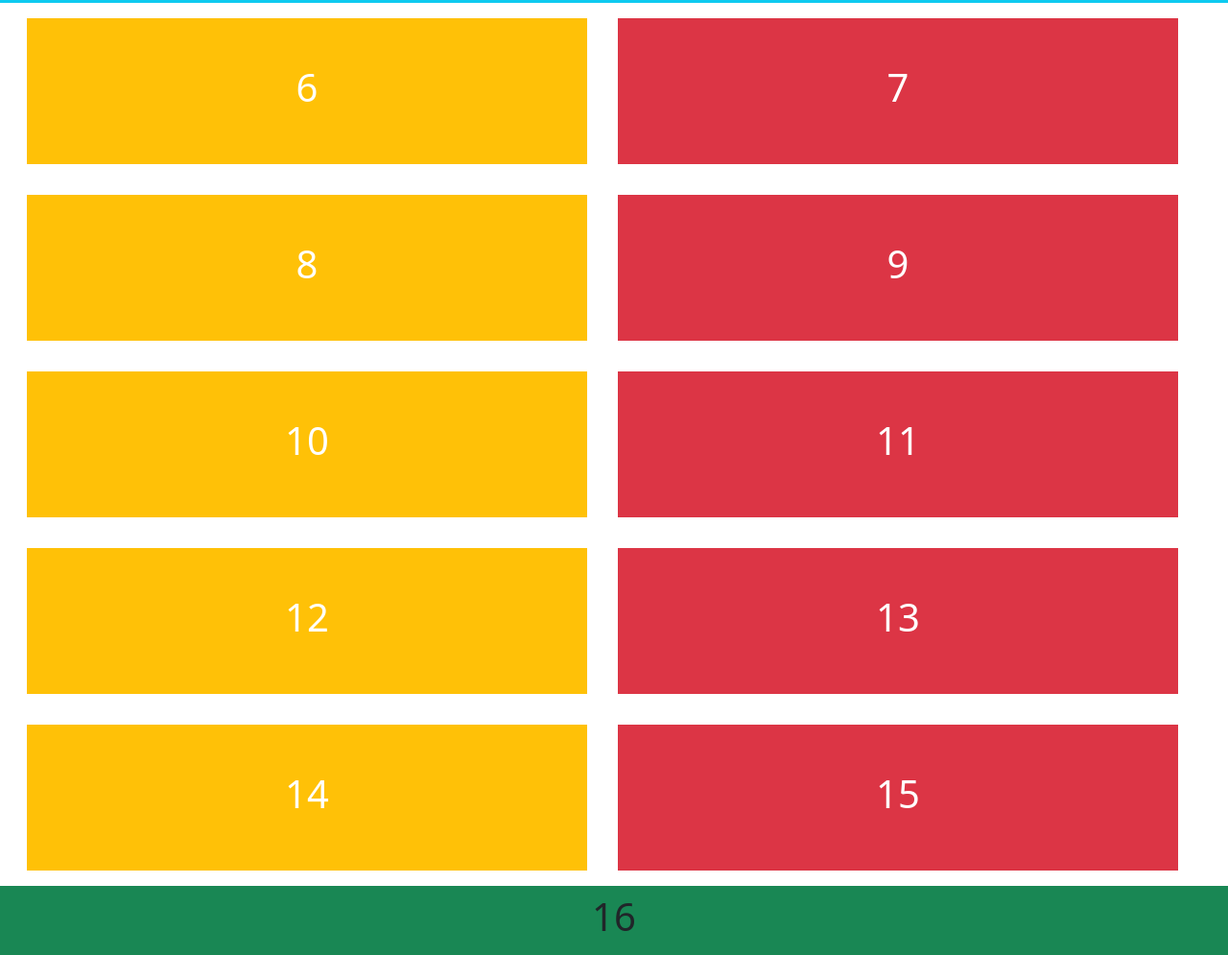
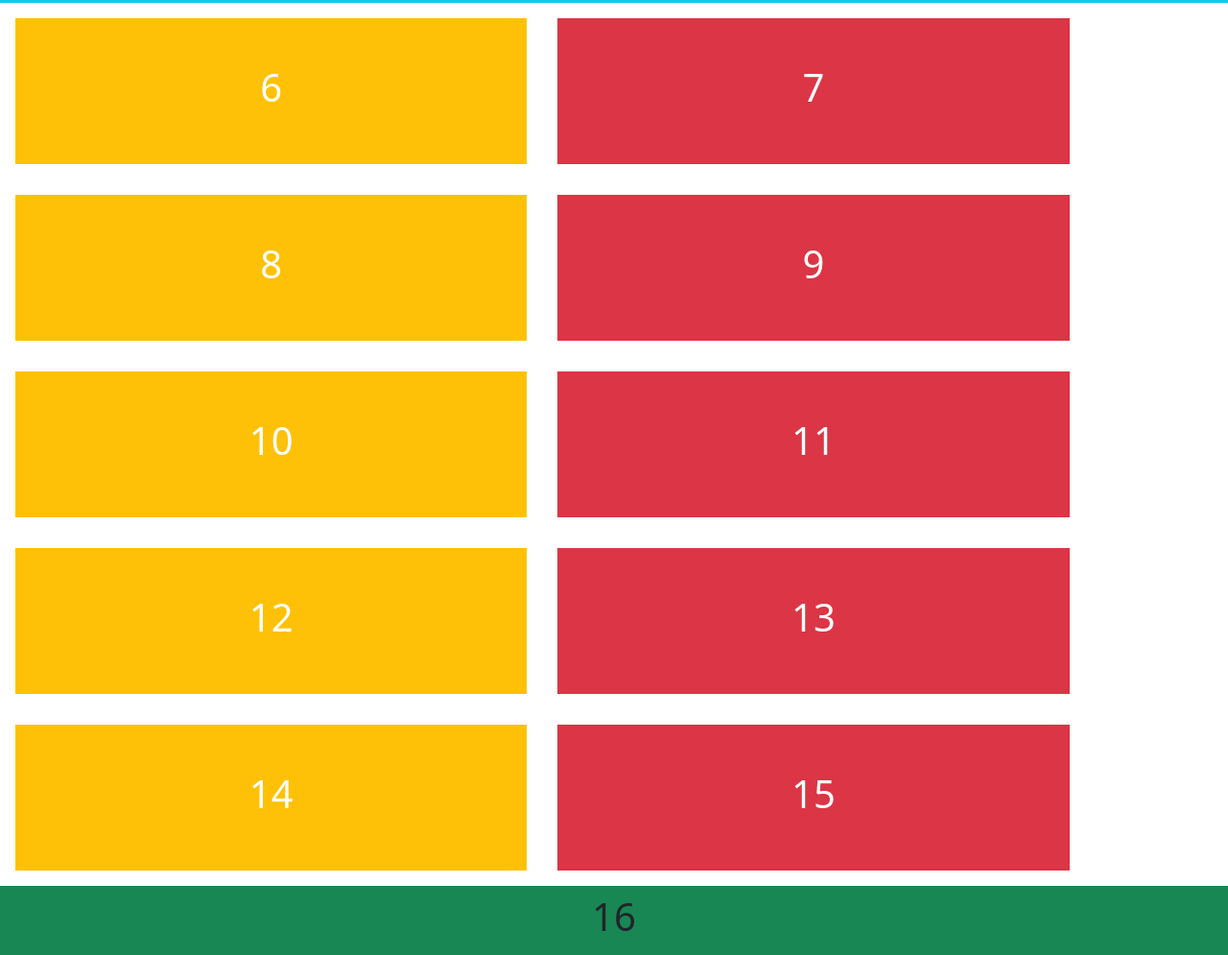
Before and after one commit to fainnerramirez/Ejercicio2-Bootstrasp, a plain HTML site: page src/index.html in a window 1280 px wide. Shown: the part 309-1304 px from the top of the page at 96% size. Drawn offline with nearby package versions, Linux system fonts and the light colour scheme.

Commit message:
Correciones version móvil

```diff
--- a/src/index.html
+++ b/src/index.html
@@ -33,59 +33,54 @@
         </div>
 
         <div class="row">
-            <div class="bg-danger text-white text-center col">
+            <div class="bg-danger text-white text-center col-12">
                 <h1>4</h1>
+            </div>
+
+            <div class="bg-info text-white text-center col-12">
+                <h1>5</h1>
             </div>
         </div>
 
         <div class="row">
-            <div class="bg-info text-white text-center col">
-                <h1>5</h1>
-            </div>
+
+                <div class="bg-warning m-3 p-5 text-white text-center col-5">
+                    <h1>6</h1>
+                </div>
+                <div class="bg-danger m-3 p-5 text-white text-center col-5">
+                    <h1>7</h1>
+                </div>
+
+                <div class="bg-warning m-3 p-5 text-white text-center col-5">
+                    <h1>8</h1>
+                </div>
+                <div class="bg-danger m-3 p-5 text-white text-center col-5">
+                    <h1>9</h1>
+                </div>
+
+
+                <div class="bg-warning m-3 p-5 text-white text-center col-5">
+                    <h1>10</h1>
+                </div>
+                <div class="bg-danger m-3 p-5 text-white text-center col-5">
+                    <h1>11</h1>
+                </div>
+
+
+                <div class="bg-warning m-3 p-5 text-white text-center col-5">
+                    <h1>12</h1>
+                </div>
+                <div class="bg-danger m-3 p-5 text-white text-center col-5">
+                    <h1>13</h1>
+                </div>
+                <div class="bg-warning m-3 p-5 text-white text-center col-5">
+                    <h1>14</h1>
+                </div>
+                <div class="bg-danger m-3 p-5 text-white text-center col-5">
+                    <h1>15</h1>
+                </div>
         </div>
 
-        <div class="row mx-auto">
-            <div class="row">
-                <div class="bg-warning m-3 p-5 text-white text-center col">
-                    <h1>6</h1>
-                </div>
-                <div class="bg-danger m-3 p-5 text-white text-center col">
-                    <h1>7</h1>
-                </div>
-            </div>
-            <div class="row">
-                <div class="bg-warning m-3 p-5 text-white text-center col">
-                    <h1>8</h1>
-                </div>
-                <div class="bg-danger m-3 p-5 text-white text-center col">
-                    <h1>9</h1>
-                </div>
-            </div>
-            <div class="row">
-                <div class="bg-warning m-3 p-5 text-white text-center col">
-                    <h1>10</h1>
-                </div>
-                <div class="bg-danger m-3 p-5 text-white text-center col">
-                    <h1>11</h1>
-                </div>
-            </div>
-            <div class="row">
-                <div class="bg-warning m-3 p-5 text-white text-center col">
-                    <h1>12</h1>
-                </div>
-                <div class="bg-danger m-3 p-5 text-white text-center col">
-                    <h1>13</h1>
-                </div>
-            </div>
-            <div class="row">
-                <div class="bg-warning m-3 p-5 text-white text-center col">
-                    <h1>14</h1>
-                </div>
-                <div class="bg-danger m-3 p-5 text-white text-center col">
-                    <h1>15</h1>
-                </div>
-            </div>
-        </div>
         <div class="row">
             <div class="p-2 bg-success text-center">
                 <h1>16</h1>
```
